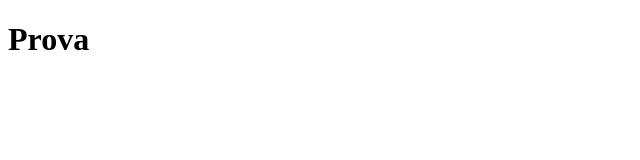
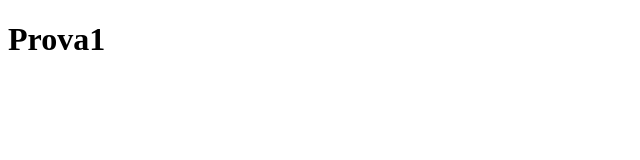
Before and after one commit to Mugna00/appoggio, a plain HTML site: page index.html in a window 1280 px wide. Shown: the full height of the page, 0-640 px from the left. Drawn offline with Linux system fonts and the light colour scheme.

Commit message:
Initial commit

```diff
--- a/index.html
+++ b/index.html
@@ -2,9 +2,9 @@
 <html lang="en">
 <head>
 	<meta charset="UTF-8">
-	<title>Title</title>
+	<title>Prova</title>
 </head>
 <body>
-<h1>Prova</h1>
+<h1>Prova1</h1>
 </body>
 </html>
```
